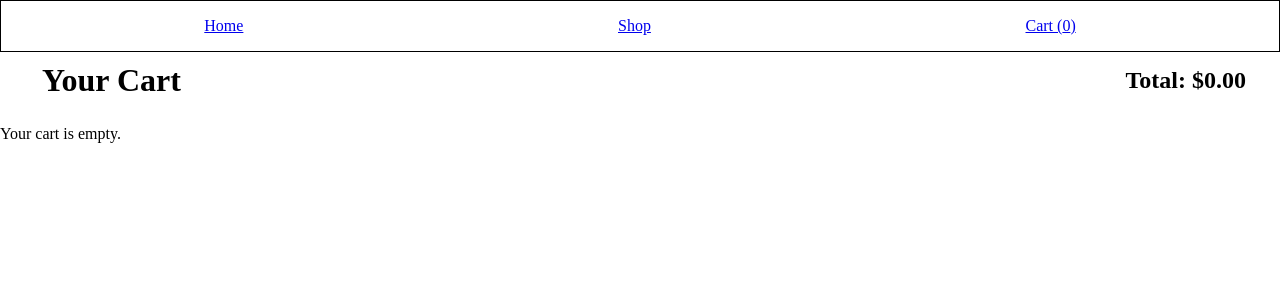
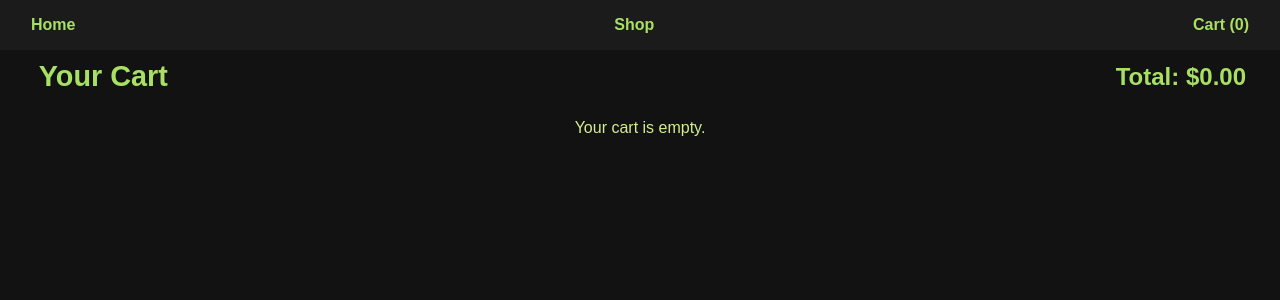
Before and after one commit to kennydn99/shopping-cart, a React (Vite) app: page /cart in a window 1280 px wide. Shown: the top 300 px of the page. Built offline with nearby package versions, Linux system fonts and the light colour scheme.

Commit message:
Update styling

```diff
--- a/src/App.css
+++ b/src/App.css
@@ -1,4 +1,24 @@
 body {
   margin: 0;
   height: 100vh;
+  font-family: Arial, sans-serif;
+  background-color: #121212;
+  color: #d4ed91; /* Light green text */
+  margin: 0;
+  padding: 0;
 }
+
+h1,
+h2,
+h3 {
+  color: #a8e063; /* Bright green for headers */
+}
+
+a {
+  color: #a8e063;
+  text-decoration: none;
+}
+
+a:hover {
+  color: #81c784; /* Slightly darker green for hover */
+}
--- a/src/components/Cart.jsx
+++ b/src/components/Cart.jsx
@@ -20,7 +20,7 @@ const Cart = () => {
         <h2 className={styles.total}>Total: ${totalPrice.toFixed(2)}</h2>
       </div>
       {cartItems.length === 0 ? (
-        <p>Your cart is empty.</p>
+        <p className={styles.emptyCart}>Your cart is empty.</p>
       ) : (
         <div className={styles.container}>
           {cartItems.map((item) => (
--- a/src/components/Home/Home.module.css
+++ b/src/components/Home/Home.module.css
@@ -23,14 +23,15 @@ h2 {
 .shopButton {
   margin-top: 20px;
   padding: 10px 20px;
-  background-color: #007bff;
-  color: white;
   border: none;
   border-radius: 5px;
   cursor: pointer;
   font-size: 16px;
+  background-color: #a8e063;
+  color: #121212;
+  transition: background-color 0.2s;
 }
 
 button:hover {
-  background-color: #0056b3;
+  background-color: #81c784;
 }
--- a/src/components/Navbar/Navbar.module.css
+++ b/src/components/Navbar/Navbar.module.css
@@ -1,6 +1,13 @@
 .navbar {
+  background-color: #1b1b1b;
+  padding: 1em;
   display: flex;
-  justify-content: space-around;
-  border: 1px black solid;
-  padding: 1em;
+  justify-content: space-between;
+  align-items: center;
 }
+
+.navbar a {
+  color: #a8e063;
+  font-weight: bold;
+  margin: 0 15px;
+}
--- a/src/components/ProductCard/ProductCard.jsx
+++ b/src/components/ProductCard/ProductCard.jsx
@@ -44,8 +44,8 @@ const ProductCard = ({
     <div className={styles.productCard}>
       <img className={styles.productImage} src={imageUrl} alt={name} />
       <div className={styles.productInfo}>
-        <span className="product-name">{name}</span>
-        <span className="product-price">${price}</span>
+        <span className={styles.productName}>{name}</span>
+        <span className={styles.productPrice}>${price}</span>
       </div>
       <div className={styles.productActions}>
         {showQuantityControls ? (
--- a/src/components/ProductCard/ProductCard.module.css
+++ b/src/components/ProductCard/ProductCard.module.css
@@ -4,10 +4,19 @@
   height: 360px;
   max-width: 300px;
   text-align: center;
+  border-radius: 8px;
   display: flex;
   flex-direction: column;
   align-items: center;
   justify-content: space-evenly;
+  background-color: #1b1b1b;
+  color: #d4ed91;
+  box-shadow: 0 4px 8px rgba(0, 0, 0, 0.2);
+  transition: transform 0.2s;
+}
+
+.productCard:hover {
+  transform: translateY(-5px);
 }
 
 .productActions {
@@ -42,3 +51,28 @@ input::-webkit-inner-spin-button {
   max-height: 250px;
   max-width: 250px;
 }
+
+.productName {
+  font-size: 1.2em;
+  color: #c5ee94;
+}
+
+.productPrice {
+  font-size: 1em;
+  color: #3fb945;
+}
+
+.productActions button {
+  background-color: #a8e063;
+  border: none;
+  color: #121212;
+  padding: 8px 12px;
+  font-size: 1em;
+  border-radius: 4px;
+  cursor: pointer;
+  transition: background-color 0.2s;
+}
+
+.productActions button:hover {
+  background-color: #81c784;
+}
--- a/src/components/Shop/Shop.jsx
+++ b/src/components/Shop/Shop.jsx
@@ -28,7 +28,7 @@ const Shop = () => {
     return (
       <div>
         <Navbar></Navbar>
-        <p>Loading...</p>
+        <p className={styles.emptyCart}>Loading...</p>
       </div>
     );
 
--- a/src/components/Shop/Shop.module.css
+++ b/src/components/Shop/Shop.module.css
@@ -4,10 +4,12 @@
   align-items: center;
   justify-items: center;
   gap: 2em;
+  padding: 24px 48px;
 }
 
 .shopHeading {
   margin-left: 1em;
+  font-size: 1.8em;
 }
 
 .cartHeader {
@@ -19,3 +21,8 @@
 .total {
   margin-right: 1em;
 }
+
+.emptyCart {
+  display: flex;
+  justify-content: center;
+}
```
